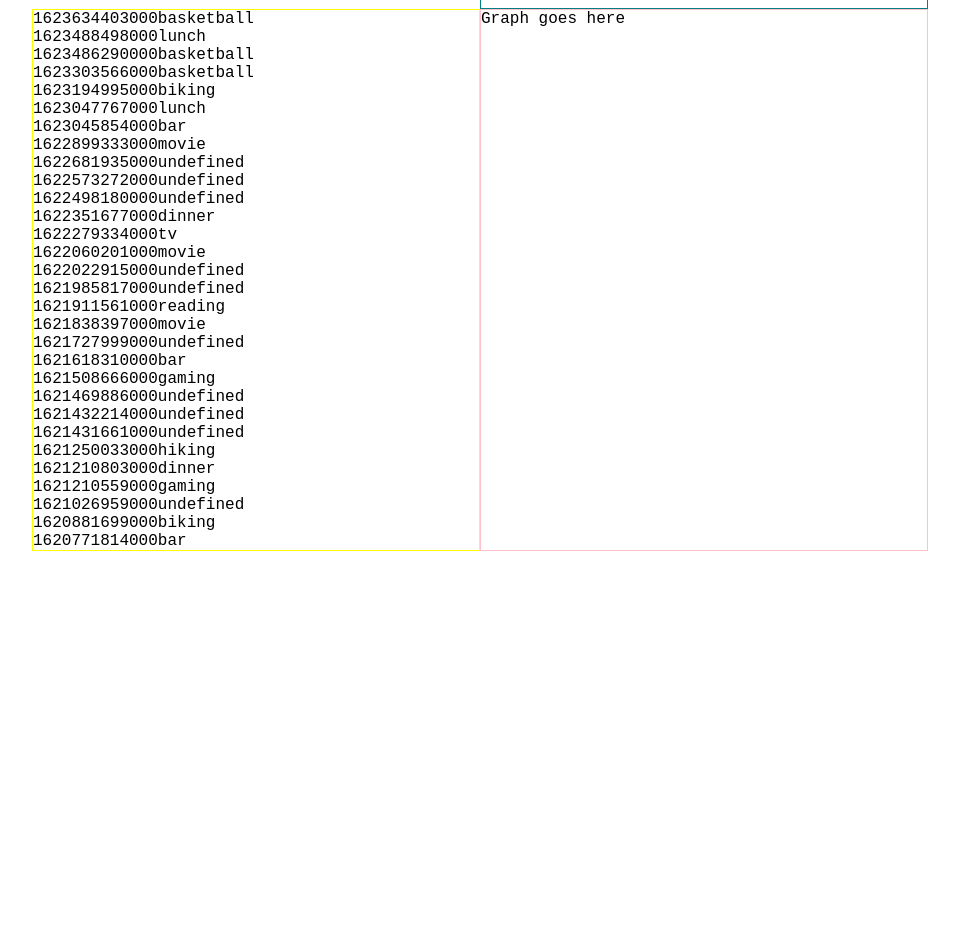
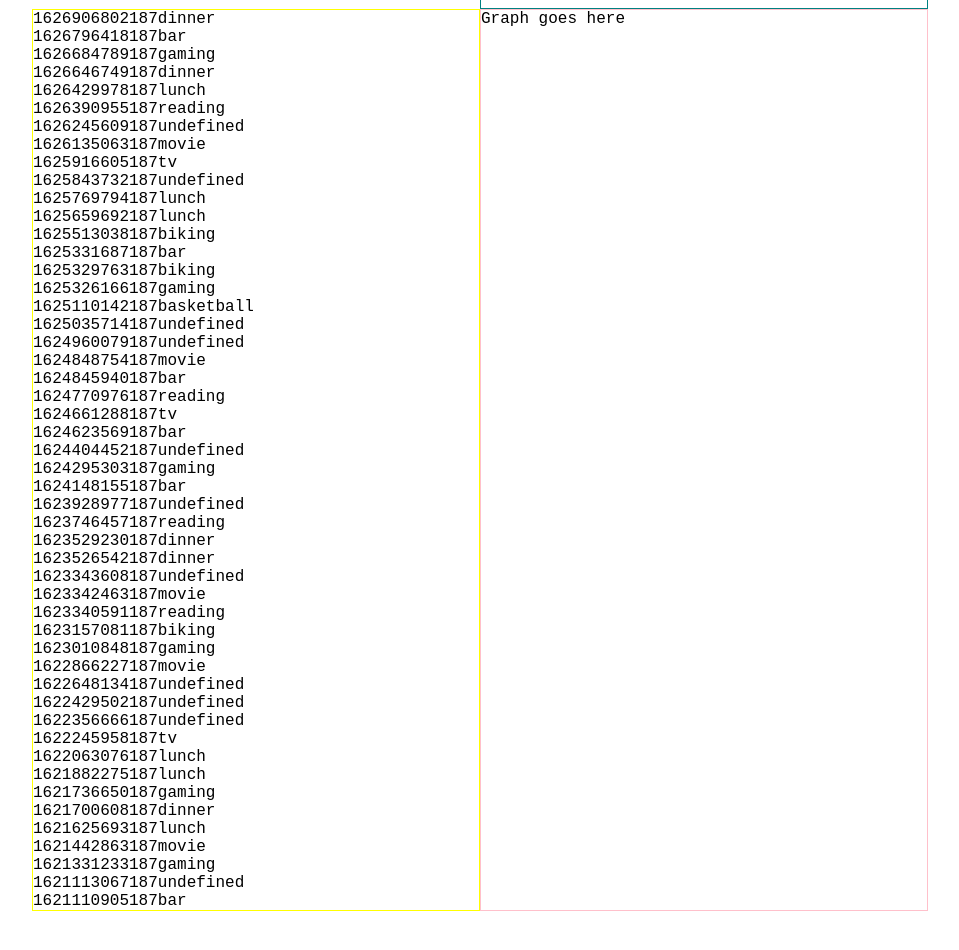
Before and after one commit to bbli1012/pro-crastinator, a React (Create React App) app: page / in a window 1280 px wide. Shown: the part 380-1330 px from the top of the page, without its empty margins (160-1119 px from the left). Before the commit the page ends 1187 px from the top, so only its background shows below. Built offline with nearby package versions, Linux system fonts and the light colour scheme.

Commit message:
generated a set of data to use

```diff
--- a/src/App.js
+++ b/src/App.js
@@ -6,7 +6,7 @@ import ElapsedTime from './components/ElapsedTime.js';
 import SplitsDisplay from './components/SplitsDisplay.js';
 
 // TODO: remove after database implementation
-import createMockSplits from './mock-data.js';
+import mockSplits from './mock-data.js';
 
 const App = () => {
   const [dates, setDate] = useState([]);
@@ -14,8 +14,7 @@ const App = () => {
 
   useEffect(()=>{
     // TODO: change to database get request later
-    let splitData = createMockSplits(30);
-    setSplits(splitData);
+    setSplits(mockSplits);
   }, []);
 
   function handleTime() {
--- a/src/mock-data.js
+++ b/src/mock-data.js
@@ -48,5 +48,309 @@ const categoryLabels = {
   uncategorized: [],
 };
 
+const mockSplits =
+[
+  {
+    start: 1621110905187,
+    stop: 1621113067187,
+    category: 'social',
+    label: 'bar'
+  },
+  {
+    start: 1621113067187,
+    stop: 1621331233187,
+    category: 'uncategorized',
+    label: 'undefined'
+  },
+  {
+    start: 1621331233187,
+    stop: 1621442863187,
+    category: 'entertainment',
+    label: 'gaming'
+  },
+  {
+    start: 1621442863187,
+    stop: 1621625693187,
+    category: 'entertainment',
+    label: 'movie'
+  },
+  {
+    start: 1621625693187,
+    stop: 1621700608187,
+    category: 'social',
+    label: 'lunch'
+  },
+  {
+    start: 1621700608187,
+    stop: 1621736650187,
+    category: 'social',
+    label: 'dinner'
+  },
+  {
+    start: 1621736650187,
+    stop: 1621882275187,
+    category: 'entertainment',
+    label: 'gaming'
+  },
+  {
+    start: 1621882275187,
+    stop: 1622063076187,
+    category: 'social',
+    label: 'lunch'
+  },
+  {
+    start: 1622063076187,
+    stop: 1622245958187,
+    category: 'social',
+    label: 'lunch'
+  },
+  {
+    start: 1622245958187,
+    stop: 1622356666187,
+    category: 'entertainment',
+    label: 'tv'
+  },
+  {
+    start: 1622356666187,
+    stop: 1622429502187,
+    category: 'uncategorized',
+    label: 'undefined'
+  },
+  {
+    start: 1622429502187,
+    stop: 1622648134187,
+    category: 'uncategorized',
+    label: 'undefined'
+  },
+  {
+    start: 1622648134187,
+    stop: 1622866227187,
+    category: 'uncategorized',
+    label: 'undefined'
+  },
+  {
+    start: 1622866227187,
+    stop: 1623010848187,
+    category: 'entertainment',
+    label: 'movie'
+  },
+  {
+    start: 1623010848187,
+    stop: 1623157081187,
+    category: 'entertainment',
+    label: 'gaming'
+  },
+  {
+    start: 1623157081187,
+    stop: 1623340591187,
+    category: 'productivity',
+    label: 'biking'
+  },
+  {
+    start: 1623340591187,
+    stop: 1623342463187,
+    category: 'productivity',
+    label: 'reading'
+  },
+  {
+    start: 1623342463187,
+    stop: 1623343608187,
+    category: 'entertainment',
+    label: 'movie'
+  },
+  {
+    start: 1623343608187,
+    stop: 1623526542187,
+    category: 'uncategorized',
+    label: 'undefined'
+  },
+  {
+    start: 1623526542187,
+    stop: 1623529230187,
+    category: 'social',
+    label: 'dinner'
+  },
+  {
+    start: 1623529230187,
+    stop: 1623746457187,
+    category: 'social',
+    label: 'dinner'
+  },
+  {
+    start: 1623746457187,
+    stop: 1623928977187,
+    category: 'productivity',
+    label: 'reading'
+  },
+  {
+    start: 1623928977187,
+    stop: 1624148155187,
+    category: 'uncategorized',
+    label: 'undefined'
+  },
+  {
+    start: 1624148155187,
+    stop: 1624295303187,
+    category: 'social',
+    label: 'bar'
+  },
+  {
+    start: 1624295303187,
+    stop: 1624404452187,
+    category: 'entertainment',
+    label: 'gaming'
+  },
+  {
+    start: 1624404452187,
+    stop: 1624623569187,
+    category: 'uncategorized',
+    label: 'undefined'
+  },
+  {
+    start: 1624623569187,
+    stop: 1624661288187,
+    category: 'social',
+    label: 'bar'
+  },
+  {
+    start: 1624661288187,
+    stop: 1624770976187,
+    category: 'entertainment',
+    label: 'tv'
+  },
+  {
+    start: 1624770976187,
+    stop: 1624845940187,
+    category: 'productivity',
+    label: 'reading'
+  },
+  {
+    start: 1624845940187,
+    stop: 1624848754187,
+    category: 'social',
+    label: 'bar'
+  },
+  {
+    start: 1624848754187,
+    stop: 1624960079187,
+    category: 'entertainment',
+    label: 'movie'
+  },
+  {
+    start: 1624960079187,
+    stop: 1625035714187,
+    category: 'uncategorized',
+    label: 'undefined'
+  },
+  {
+    start: 1625035714187,
+    stop: 1625110142187,
+    category: 'uncategorized',
+    label: 'undefined'
+  },
+  {
+    start: 1625110142187,
+    stop: 1625326166187,
+    category: 'productivity',
+    label: 'basketball'
+  },
+  {
+    start: 1625326166187,
+    stop: 1625329763187,
+    category: 'entertainment',
+    label: 'gaming'
+  },
+  {
+    start: 1625329763187,
+    stop: 1625331687187,
+    category: 'productivity',
+    label: 'biking'
+  },
+  {
+    start: 1625331687187,
+    stop: 1625513038187,
+    category: 'social',
+    label: 'bar'
+  },
+  {
+    start: 1625513038187,
+    stop: 1625659692187,
+    category: 'productivity',
+    label: 'biking'
+  },
+  {
+    start: 1625659692187,
+    stop: 1625769794187,
+    category: 'social',
+    label: 'lunch'
+  },
+  {
+    start: 1625769794187,
+    stop: 1625843732187,
+    category: 'social',
+    label: 'lunch'
+  },
+  {
+    start: 1625843732187,
+    stop: 1625916605187,
+    category: 'uncategorized',
+    label: 'undefined'
+  },
+  {
+    start: 1625916605187,
+    stop: 1626135063187,
+    category: 'entertainment',
+    label: 'tv'
+  },
+  {
+    start: 1626135063187,
+    stop: 1626245609187,
+    category: 'entertainment',
+    label: 'movie'
+  },
+  {
+    start: 1626245609187,
+    stop: 1626390955187,
+    category: 'uncategorized',
+    label: 'undefined'
+  },
+  {
+    start: 1626390955187,
+    stop: 1626429978187,
+    category: 'productivity',
+    label: 'reading'
+  },
+  {
+    start: 1626429978187,
+    stop: 1626646749187,
+    category: 'social',
+    label: 'lunch'
+  },
+  {
+    start: 1626646749187,
+    stop: 1626684789187,
+    category: 'social',
+    label: 'dinner'
+  },
+  {
+    start: 1626684789187,
+    stop: 1626796418187,
+    category: 'entertainment',
+    label: 'gaming'
+  },
+  {
+    start: 1626796418187,
+    stop: 1626906802187,
+    category: 'social',
+    label: 'bar'
+  },
+  {
+    start: 1626906802187,
+    stop: 1627053021187,
+    category: 'social',
+    label: 'dinner'
+  }
+];
 
-export default createMockSplits;
+
+export default mockSplits;
```
